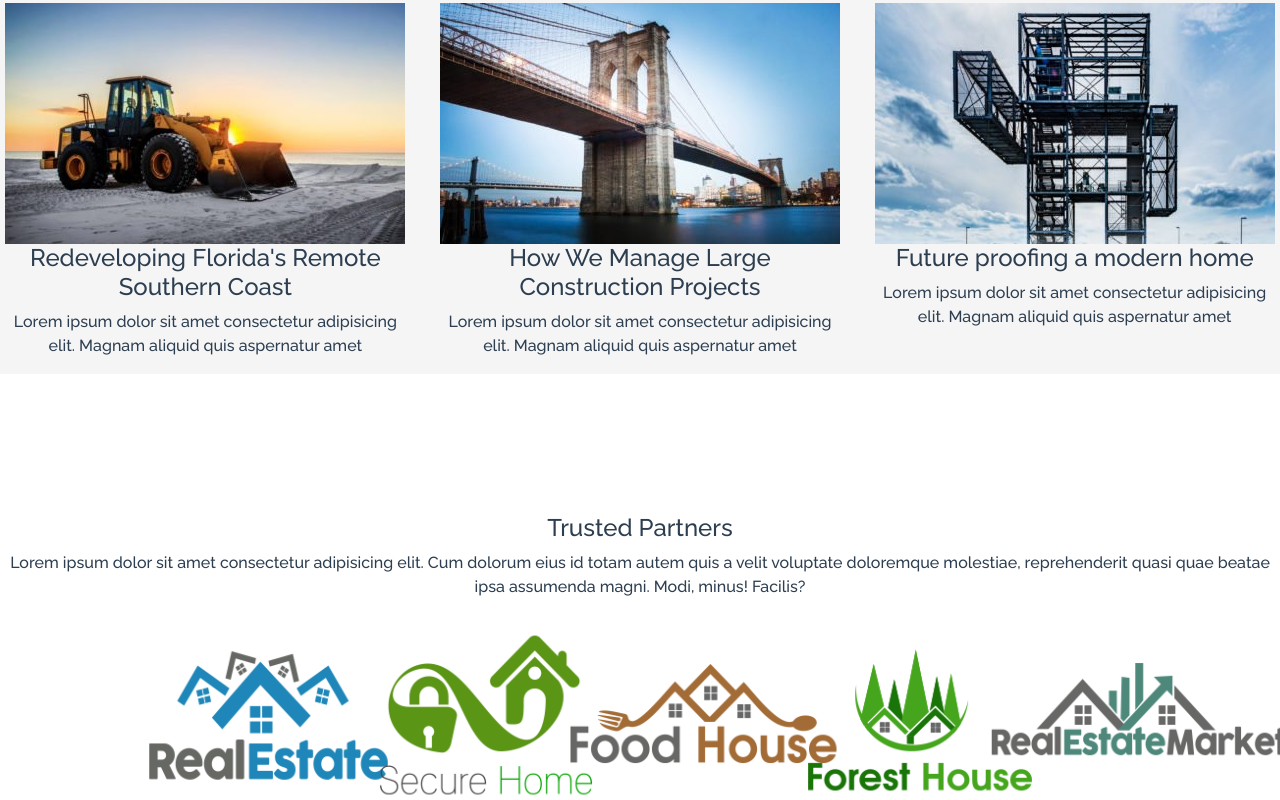
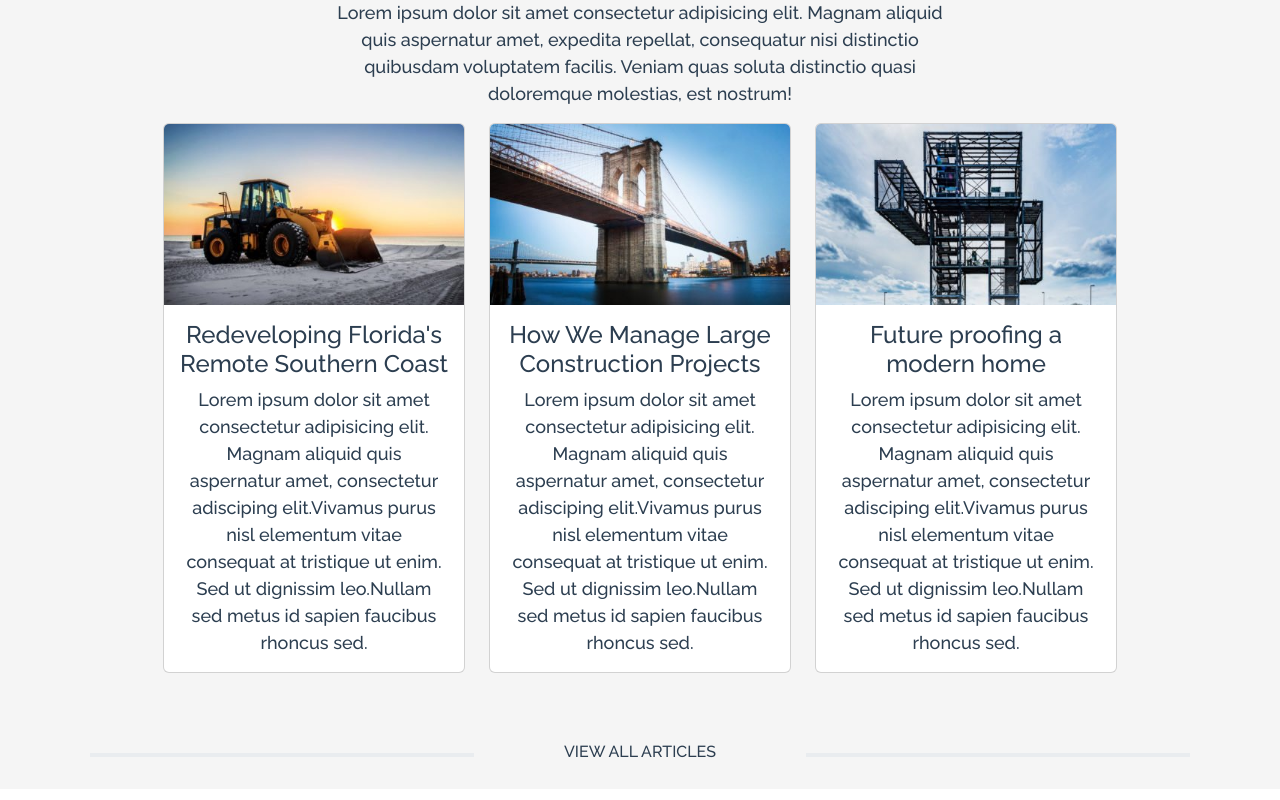
Before and after one commit to EnricoPiombini/proj-html-vuejs, a Vue app: page / in a window 1280 px wide. Shown: the part 4960-5760 px from the top of the page. Built offline with nearby package versions, Linux system fonts and the light colour scheme.

Commit message:
scss added

```diff
--- a/src/components/CoreValues.vue
+++ b/src/components/CoreValues.vue
@@ -44,7 +44,6 @@
 
 <script>
 
-"{'bg-red': value.id === 1}"
 
 export default {
     data() {
@@ -54,7 +53,6 @@ export default {
             valuesList: [
                 {
                     icon: "fa-solid fa-house-chimney",
-
                     subTitle: "Great Services",
                     text: "Neque porro quisquiam est, qui dolorem ipsum quia dolor sit amet,consectetur,adipisci velit,sed quia",
                     id: 1
@@ -100,7 +98,7 @@ export default {
 
 .bg {
     background-color: #F5F5F5;
-    position:relative;
+    position: relative;
     top: 140px;
 }
 
--- a/src/components/TheLatests.vue
+++ b/src/components/TheLatests.vue
@@ -1,23 +1,17 @@
 <template>
     <div>
-        <div class="top_img">
-            <img :src="article.img" alt="">
+        <div class="card custom-height">
+            <img :src="article.img" class="card-img-top" alt="...">
+            <div class="card-body">
+                <h4 class="card-title">{{ article.subTitle }}</h4>
+                <p class="card-text card-font">{{ article.text }}</p>
+
+            </div>
         </div>
-        <div class="sub-title">
-            <h4> {{ article.subTitle }} </h4>
-        </div>
-        <div class="article-text">
-            <p class="text">
-                {{ article.text }}
-
-            </p>
-        </div>
-    </div>
 
 
 
-
-
+    </div>
 </template>
 
 
@@ -44,4 +38,17 @@ export default {
 
 
 <style lang="scss" scoped>
+@import "../assets/variables.scss";
+.custom-height {
+    height: 100%;
+}
+
+.card-body {
+
+    .card-font {
+        font-size: 18px;
+    }
+}
+
+
 </style>
--- a/src/components/TheMain.vue
+++ b/src/components/TheMain.vue
@@ -7,39 +7,41 @@
         <HomeOwners></HomeOwners>
 
 
-      <div class="bg-relative">
+        <div class="bg-relative">
             <div class="text text-center pt-5">
                 <div class="section-title">
                     <h2>Latest News</h2>
                 </div>
                 <div class="br"></div>
-                <div class="section-desctiption">
-                    <p>Lorem ipsum dolor sit amet consectetur adipisicing elit. Magnam aliquid quis aspernatur amet,
+                <div class="section-description w-50 m-auto">
+                    <p class="font">Lorem ipsum dolor sit amet consectetur adipisicing elit. Magnam aliquid quis
+                        aspernatur amet,
                         expedita repellat, consequatur nisi distinctio quibusdam voluptatem facilis. Veniam quas
                         soluta
                         distinctio quasi doloremque molestias, est nostrum!</p>
                 </div>
 
 
-                <div class="row row-cols-3 justify-content-center">
-
-                    <div class="col" v-for="article in articleList" :key="article.img">
-                        <div class="content">
-                            <TheLatests :article="article"></TheLatests>
-                        </div>
+                <div class="row justify-content-center">
+                    <div class="col-3" v-for="article in articleList" :key="article.img">
+                        <TheLatests :article="article"></TheLatests>
                     </div>
                 </div>
 
+                <div class="banner-projects d-flex align-items-center mt-5">
+                    <div class="br br-transparent"></div>
+                    <div>
+                        <h6 class="text-uppercase">View all Articles</h6>
+                    </div>
+                    <div class="br br-transparent"></div>
+                </div>
+
             </div>
-       </div>
-
-
+        </div>
 
         <TrustedPartners></TrustedPartners>
+    </div>
 
-
-
-    </div>
 </template>
 
 
@@ -69,19 +71,21 @@ export default {
                 {
                     img: "img/blog-post-134132600-400x241.jpg",
                     subTitle: "Redeveloping Florida's Remote Southern Coast",
-                    text: "Lorem ipsum dolor sit amet consectetur adipisicing elit. Magnam aliquid quis aspernatur amet",
+                    text: "Lorem ipsum dolor sit amet consectetur adipisicing elit. Magnam aliquid quis aspernatur amet, consectetur adisciping elit.Vivamus purus nisl elementum vitae consequat at tristique ut enim. Sed ut dignissim leo.Nullam sed metus id sapien faucibus rhoncus sed."
+
+
 
                 },
                 {
                     img: "img/blog-post-92486644-400x241.jpg",
                     subTitle: "How We Manage Large Construction Projects",
-                    text: "Lorem ipsum dolor sit amet consectetur adipisicing elit. Magnam aliquid quis aspernatur amet",
+                    text: "Lorem ipsum dolor sit amet consectetur adipisicing elit. Magnam aliquid quis aspernatur amet, consectetur adisciping elit.Vivamus purus nisl elementum vitae consequat at tristique ut enim. Sed ut dignissim leo.Nullam sed metus id sapien faucibus rhoncus sed."
 
                 },
                 {
                     img: "img/blog-post-332773904-400x241.jpg",
                     subTitle: "Future proofing a modern home",
-                    text: "Lorem ipsum dolor sit amet consectetur adipisicing elit. Magnam aliquid quis aspernatur amet",
+                    text: "Lorem ipsum dolor sit amet consectetur adipisicing elit. Magnam aliquid quis aspernatur amet, consectetur adisciping elit.Vivamus purus nisl elementum vitae consequat at tristique ut enim. Sed ut dignissim leo.Nullam sed metus id sapien faucibus rhoncus sed."
 
                 }
             ]
@@ -96,9 +100,28 @@ export default {
 
 
 <style lang="scss" scoped>
-.bg-relative{
+@import "../assets/variables.scss";
+.bg-relative {
     background-color: #F5F5F5;
     position: relative;
     bottom: 140px;
 }
+
+.font {
+    font-size: 18px;
+}
+
+.br{
+    border: 2px solid;
+    color: $primary;
+    margin: auto;
+    width: 200px;
+    margin-bottom: 2rem;
+    margin-top: 2rem;
+}
+
+.br-transparent{
+    color:$gray-200;
+    flex-basis: 30%;
+}
 </style>
--- a/src/components/TrustedPartners.vue
+++ b/src/components/TrustedPartners.vue
@@ -2,21 +2,22 @@
     <div>
         <div class="text text-center">
             <div class="section-title">
-                <h4>Trusted Partners</h4>
+                <h2>Trusted Partners</h2>
             </div>
             <div class="br"></div>
             <div class="section-description">
-                <p>Lorem ipsum dolor sit amet consectetur adipisicing elit. Cum dolorum eius id totam autem quis a velit
+                <p class="m-auto w-50 mb-5">Lorem ipsum dolor sit amet consectetur adipisicing elit. Cum dolorum eius id
+                    totam autem quis a velit
                     voluptate doloremque molestiae, reprehenderit quasi quae beatae ipsa assumenda magni. Modi, minus!
                     Facilis?</p>
             </div>
         </div>
 
-        <div class="row justify-content-center">
+        <div class="row justify-content-center align-items-center mb-5">
             <div class="col-2" v-for="partners in partnersList" :key="partners.img">
                 <div class="content">
                     <div class="partners_logo">
-                        <img :src="partners.img" alt="">
+                        <img :src="partners.img" alt="" class="w-100">
                     </div>
                 </div>
             </div>
@@ -38,13 +39,13 @@ export default {
                 {
                     img: "img/home-logo10-219096700-320x202.png"
                 },
-                 {
+                {
                     img: "img/home-logo9-219096700-320x202.png"
                 },
-                 {
+                {
                     img: "img/home-logo2-219096700-320x202.png"
                 },
-                 {
+                {
                     img: "img/home-logo1-219096700-320x202.png"
                 },
             ]
@@ -57,4 +58,14 @@ export default {
 
 
 <style lang="scss" scoped>
+@import "../assets/variables.scss";
+
+.br {
+    border: 1px solid;
+    color: $primary;
+    margin: auto;
+    width: 200px;
+    margin-bottom: 2rem;
+    margin-top: 2rem;
+}
 </style>
```
Lines whose indentation alone changed are shown as unchanged.
